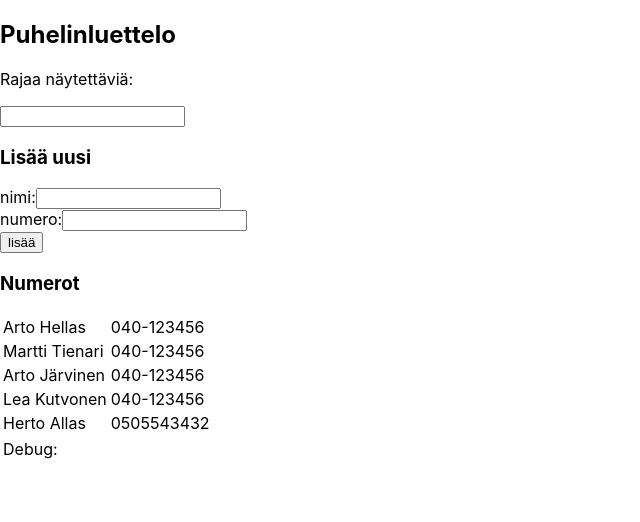
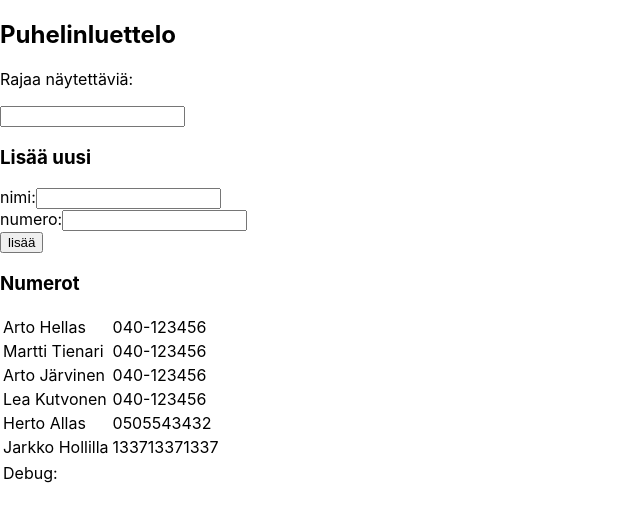
Before and after one commit to miipel/fullstackopen, a React (Create React App) app in the folder osa2/puhelinluettelo/: page / in a window 1280 px wide. Shown: the top 522 px of the page, without its empty margins (0-640 px from the left). Built offline with nearby package versions, Linux system fonts and the light colour scheme; data requests are answered from the project's data file.

Commit message:
Task 2.15 completed

```diff
--- a/osa2/puhelinluettelo/db.json
+++ b/osa2/puhelinluettelo/db.json
@@ -24,6 +24,11 @@
       "name": "Herto Allas",
       "number": "0505543432",
       "id": 5
+    },
+    {
+      "name": "Jarkko Hollilla",
+      "number": "133713371337",
+      "id": 6
     }
   ]
 }
--- a/osa2/puhelinluettelo/src/App.js
+++ b/osa2/puhelinluettelo/src/App.js
@@ -1,67 +1,65 @@
-import React from 'react'
-import axios from 'axios'
+import React from 'react';
 
-import Filter from './Filter'
-import Form from './Form'
+import Filter from './Filter';
+import Form from './Form';
+import numberService from './services/numbers';
 
 class App extends React.Component {
   constructor(props) {
-    super(props)
+    super(props);
     this.state = {
-      persons: [
-        // { name: 'Arto Hellas', number: '040-123456' },
-        // { name: 'Martti Tienari', number: '040-123456' },
-        // { name: 'Arto Järvinen', number: '040-123456' },
-        // { name: 'Lea Kutvonen', number: '040-123456' }
-      ],
+      persons: [],
       newName: '',
       newNumber: '',
       filter: ''
-    }
+    };
   }
 
   componentDidMount() {
-    axios
-      .get('http://localhost:3001/persons')
-      .then(response => {
-        this.setState({ persons: response.data })
-      })
-    }
-
-  nameChangedHandler = (event) => {
-    this.setState({ newName: event.target.value })
+    numberService.getAll().then(response => {
+      this.setState({ persons: response.data });
+    });
   }
 
-  numberChangedHandler = (event) => {
-    this.setState({ newNumber: event.target.value })
-  }
+  nameChangedHandler = event => {
+    this.setState({ newName: event.target.value });
+  };
 
-  filterChangedHandler = (event) => {
-    this.setState({ filter: event.target.value })
-  }
+  numberChangedHandler = event => {
+    this.setState({ newNumber: event.target.value });
+  };
 
-  addPerson = (event) => {
-    event.preventDefault()
-    if(this.state.persons.find(person => person.name === this.state.newName)) {
-      alert('This name has already been added')
-      return
+  filterChangedHandler = event => {
+    this.setState({ filter: event.target.value });
+  };
+
+  addPerson = event => {
+    event.preventDefault();
+    if (this.state.persons.find(person => person.name === this.state.newName)) {
+      alert('This name has already been added');
+      return;
     } else {
-      const newPerson = { name: this.state.newName, number: this.state.newNumber }
-      const newPersons = this.state.persons.concat(newPerson)
+      const newPerson = {
+        name: this.state.newName,
+        number: this.state.newNumber
+      };
+      const newPersons = this.state.persons.concat(newPerson);
       this.setState({
         persons: newPersons,
         newName: '',
         newNumber: ''
-      })
-      axios
-        .post('http://localhost:3001/persons', newPerson)
+      });
+      numberService.create(newPerson)
     }
-  }
+  };
 
   render() {
-    const nameList = this.state.filter === '' ?
-      this.state.persons :
-      this.state.persons.filter(person => person.name.toLowerCase().match(this.state.filter.toLowerCase()))
+    const nameList =
+      this.state.filter === ''
+        ? this.state.persons
+        : this.state.persons.filter(person =>
+            person.name.toLowerCase().match(this.state.filter.toLowerCase())
+          );
 
     return (
       <div>
@@ -80,11 +78,12 @@ class App extends React.Component {
         <h3>Numerot</h3>
         <table>
           <tbody>
-            {nameList.map(person =>
+            {nameList.map(person => (
               <tr key={person.name}>
                 <td>{person.name}</td>
                 <td>{person.number}</td>
-              </tr>)}
+              </tr>
+            ))}
           </tbody>
         </table>
         <table>
@@ -97,8 +96,8 @@ class App extends React.Component {
           </tbody>
         </table>
       </div>
-    )
+    );
   }
 }
 
-export default App
+export default App;
--- /dev/null
+++ b/osa2/puhelinluettelo/src/services/numbers.js
@@ -0,0 +1,16 @@
+import axios from 'axios';
+const baseUrl = 'http://localhost:3001/persons';
+
+const getAll = () => {
+  return axios.get(baseUrl);
+};
+
+const create = (newObject) => {
+  return axios.post(baseUrl, newObject)
+}
+
+const update = () => {
+
+}
+
+export default {getAll, create, update}
```
